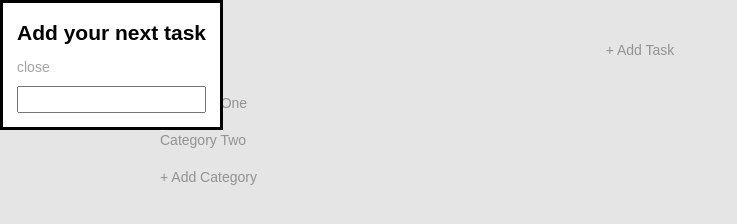
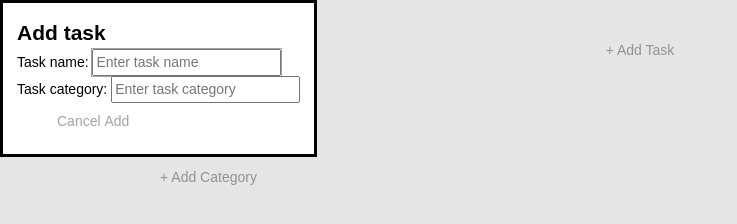
Before and after one commit to thomasmcinnis/odin-todo, a website built with webpack: page src/index.html in a window 1280 px wide. Both pictures are taken after a click on the button "+ Add Task". Shown: the whole page, without its empty margins (0-737 px from the left). Built offline with nearby package versions, Linux system fonts and the light colour scheme.

Commit message:
Add form submission for new task

```diff
--- a/src/components/forms.js
+++ /dev/null
@@ -1,15 +0,0 @@
-export function renderDialogForm(action) {
-    if (action === 'add-task') {
-        const nameField = document.createElement('input');
-        nameField.setAttribute('type', 'text');
-
-        return nameField;
-    }
-
-    if (action === 'add-category') {
-        const radioButton = document.createElement('input');
-        radioButton.setAttribute('type', 'radio');
-
-        return radioButton;
-    }
-}
--- a/src/components/modals.js
+++ b/src/components/modals.js
@@ -1,30 +1,37 @@
-import { renderDialogForm } from './forms';
+import { taskListManager } from '../model/list-manager';
 
 export function mountModals() {
-    const dialog = document.querySelector('dialog');
-    const dialogCloseButton = document.querySelector('dialog button');
+    // Get all the dialogs
+    const newTaskDialog = document.querySelector('#add-task-modal');
+    // const newCategoryDialog = document.querySelector('#add-category-modal');
 
-    // Get all the buttons on the page with class 'open-dialog'
-    const openDialogButtons = document.querySelectorAll('button.open-dialog');
-
-    // Add event listener for each, and selectively inject the right form
-    openDialogButtons.forEach((button) => {
-        button.addEventListener('click', () => {
-            dialog.showModal();
-
-            const buttonAction = button.dataset.action;
-            const dialogForm = document.querySelector('dialog > form');
-
-            while (dialogForm.firstChild) {
-                dialogForm.removeChild(dialogForm.firstChild);
-            }
-
-            const formContent = renderDialogForm(buttonAction);
-            dialogForm.appendChild(formContent);
-        });
+    const newTaskButton = document.querySelector('#add-task-btn');
+    newTaskButton.addEventListener('click', () => {
+        newTaskDialog.showModal();
     });
 
-    dialogCloseButton.addEventListener('click', () => {
-        dialog.close();
-    });
+    // const newCategoryButton = document.querySelector('#add-category-btn');
+    // newCategoryButton.addEventListener('click', () => {
+    //     newCategoryDialog.showModal();
+    // });
+
+    // add event listeners for each dialog
+    const newTaskForm = newTaskDialog.querySelector('form');
+
+    newTaskForm.onclose = () => {
+        console.log('closed:', newTaskForm.returnValue);
+    };
+
+    newTaskForm.oncancel = () => {
+        console.log('cancelled: ', newTaskForm.returnValue);
+    };
+
+    newTaskForm.onsubmit = (event) => {
+        event.preventDefault();
+
+        const data = new FormData(event.target);
+        // Honestly FormData api feels like magic
+        const value = Object.fromEntries(data.entries());
+        taskListManager.addItem(value);
+    };
 }
--- a/src/index.html
+++ b/src/index.html
@@ -7,14 +7,12 @@
     </head>
     <body>
         <div id="top-menu">
-            <button class="open-dialog" data-action="add-task">
-                + Add Task
-            </button>
+            <button class="open-dialog" id="add-task-btn">+ Add Task</button>
         </div>
         <div id="side-menu">
             <button class="category-btn">Category One</button>
             <button class="category-btn">Category Two</button>
-            <button class="open-dialog" data-action="add-category">
+            <button class="open-dialog" id="add-category-btn">
                 + Add Category
             </button>
         </div>
@@ -24,9 +22,38 @@
             </ul>
         </main>
         <dialog id="add-task-modal">
-            <h2>Add your next task</h2>
-            <button>close</button>
-            <form method="dialog"></form>
+            <h2>Add task</h2>
+            <form>
+                <p>
+                    <label for="name"
+                        >Task name:
+                        <input
+                            type="text"
+                            name="name"
+                            id="name"
+                            placeholder="Enter task name"
+                            required
+                        />
+                    </label>
+                </p>
+                <p>
+                    <label for="category"
+                        >Task category:
+                        <input
+                            type="text"
+                            name="category"
+                            id="category"
+                            placeholder="Enter task category"
+                        />
+                    </label>
+                </p>
+                <menu>
+                    <button class="close" formmethod="dialog" value="close">
+                        Cancel
+                    </button>
+                    <button class="submit" value="submit">Add</button>
+                </menu>
+            </form>
         </dialog>
     </body>
 </html>
--- a/src/index.js
+++ b/src/index.js
@@ -5,11 +5,10 @@ import { taskListManager } from './model/list-manager';
 import renderTaskList from './components/tasklist';
 import { mountModals } from './components/modals';
 
+taskListManager.sub(renderTaskList);
+taskListManager.initList();
+
 mountModals();
-
-taskListManager.sub(renderTaskList);
-
-taskListManager.initList();
 
 function handleTaskListClick(event) {
     // only handle clicks on elements with an action attribute
```
